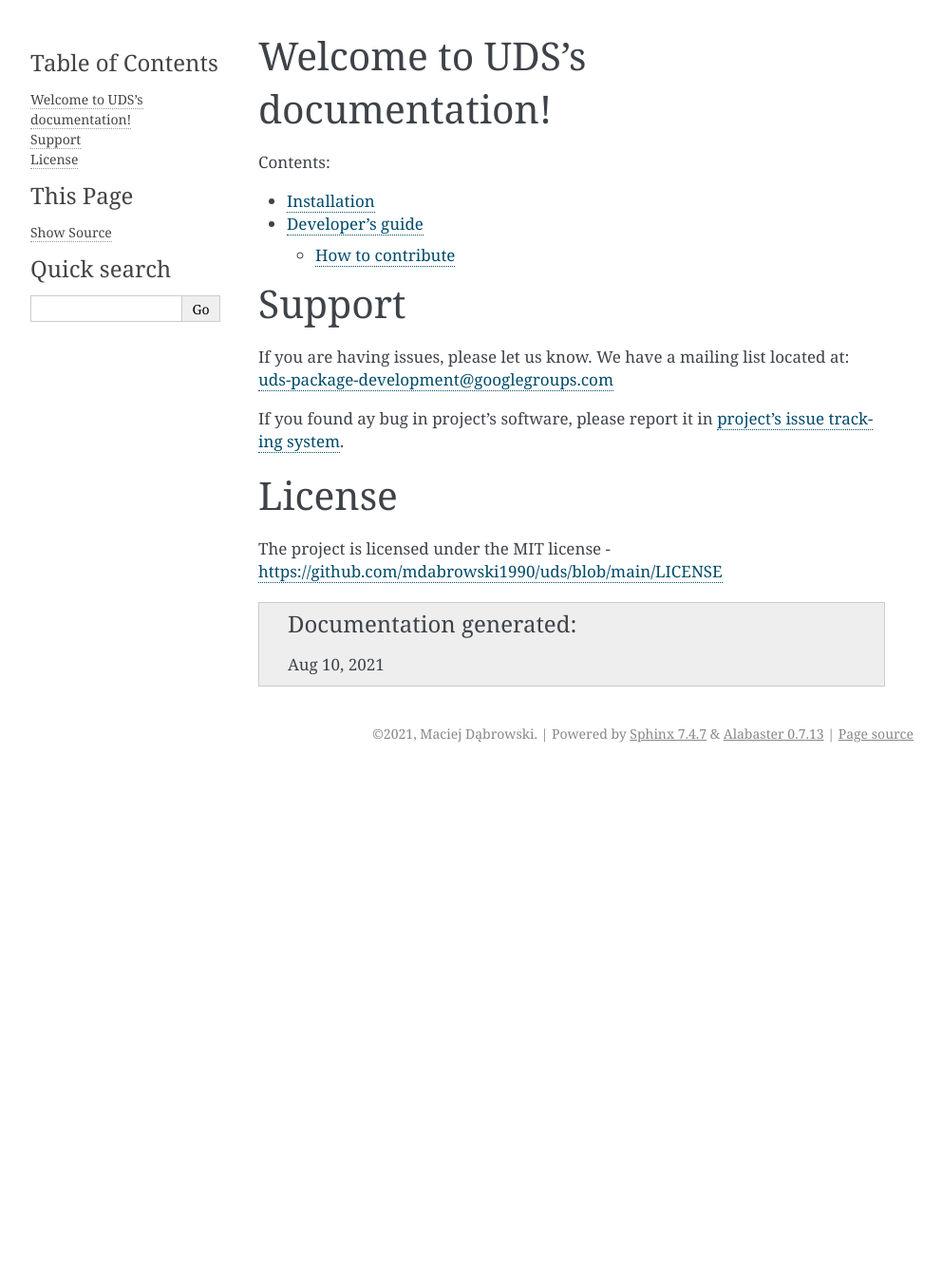
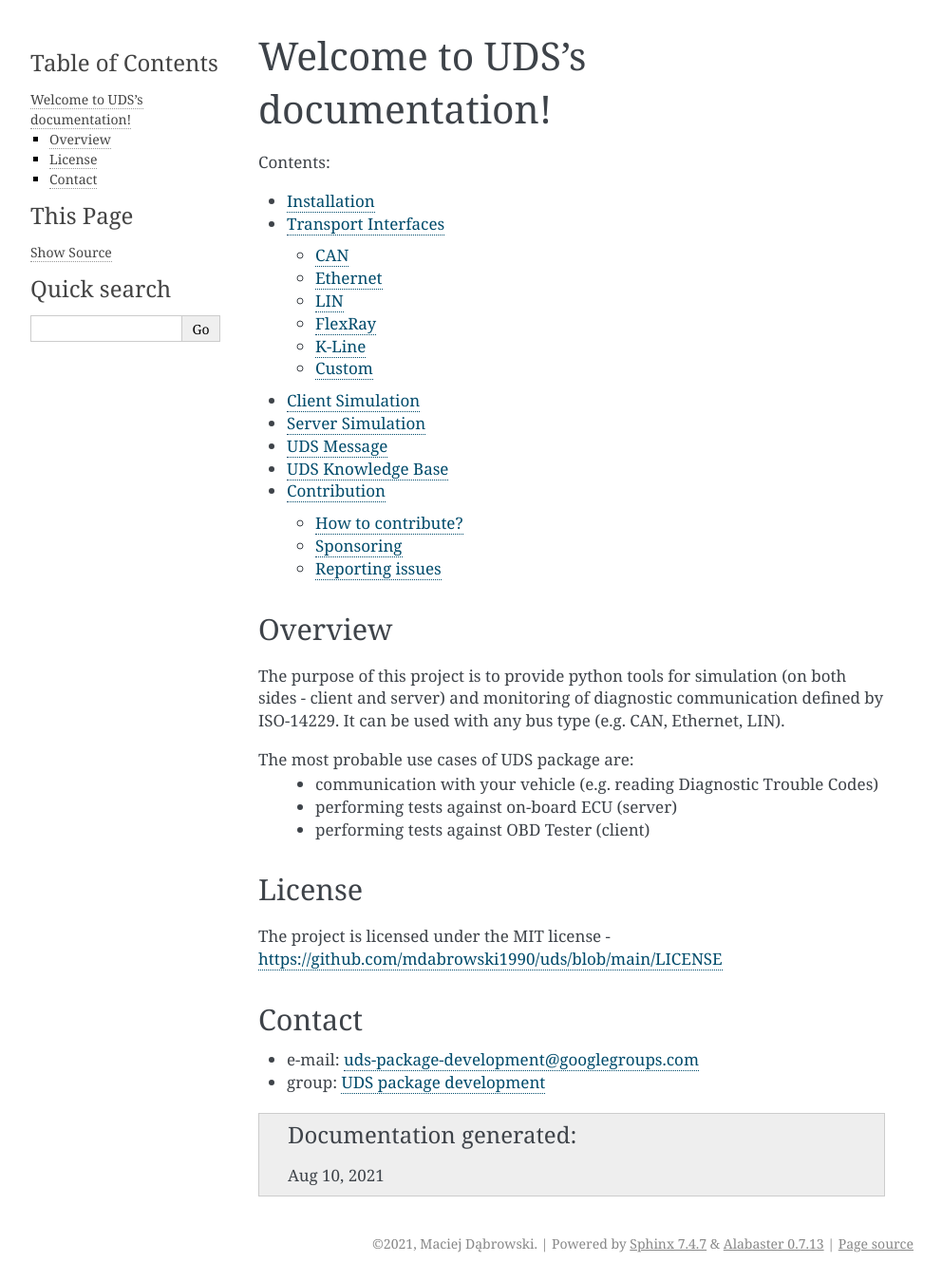
Before and after one commit to mdabrowski1990/uds, a Sphinx documentation site: the page built from docs/source/index.rst, in a window 1280 px wide. Shown: the whole page at 95% size, without its empty margins (148-1140 px from the left). Built offline with Sphinx 7.4.7, drawn with Linux system fonts in a browser that asks for light colours; before the commit the page ends 900 px from its top, so only the background shows below that.

Commit message:
skeleton of docs
Skeleton of sphinx docs

```diff
--- a/README.rst
+++ b/README.rst
@@ -27,7 +27,7 @@ It supports different communication buses on both communication sides (client an
 
 
 Documentation
-=============
+-------------
 | For users:
 | - User documentation on `ReadTheDocs <https://uds.readthedocs.io/en/latest/>`_
 | - User documentation on `GitHub Pages <https://mdabrowski1990.github.io/uds/>`_
@@ -39,7 +39,7 @@ Documentation
 
 
 Contact
-=======
+-------
 - e-mail: uds-package-development@googlegroups.com
 - group: `UDS package development <https://groups.google.com/g/uds-package-development/about>`_
 
--- /dev/null
+++ b/docs/source/client_simulation.rst
@@ -0,0 +1,3 @@
+Client Simulation
+=================
+NOT IMPLEMENTED YET
--- a/docs/source/development.rst
+++ /dev/null
@@ -1,6 +0,0 @@
-Developer's guide
-=================
-
-How to contribute
------------------
-If you want to be a contributor, please visit `UDS project page <https://github.com/mdabrowski1990/uds>`_ and read `CONTRIBUTING.md <https://github.com/mdabrowski1990/uds/blob/main/CONTRIBUTING.md>`_ file.
--- a/docs/source/index.rst
+++ b/docs/source/index.rst
@@ -5,20 +5,34 @@ Welcome to UDS's documentation!
    :caption: Contents:
 
    installation
-   development
+   transport
+   client_simulation
+   server_simulation
+   uds_message
+   uds_knowledge_base
+   contribution
 
 
-Support
-=======
-If you are having issues, please let us know.
-We have a mailing list located at: uds-package-development@googlegroups.com
+Overview
+--------
+The purpose of this project is to provide python tools for simulation (on both sides - client and server) and monitoring of diagnostic communication defined
+by ISO-14229. It can be used with any bus type (e.g. CAN, Ethernet, LIN).
 
-If you found ay bug in project's software, please report it in `project's issue tracking system <https://github.com/mdabrowski1990/uds/issues>`_.
+The most probable use cases of UDS package are:
+ - communication with your vehicle (e.g. reading Diagnostic Trouble Codes)
+ - performing tests against on-board ECU (server)
+ - performing tests against OBD Tester (client)
 
 
 License
-=======
+-------
 The project is licensed under the MIT license - https://github.com/mdabrowski1990/uds/blob/main/LICENSE
+
+
+Contact
+-------
+- e-mail: uds-package-development@googlegroups.com
+- group: `UDS package development <https://groups.google.com/g/uds-package-development/about>`_
 
 
 .. admonition:: Documentation generated
--- a/docs/source/installation.rst
+++ b/docs/source/installation.rst
@@ -1,3 +1,4 @@
 Installation
 ============
-So far there are no information about the installation as the package is not published on PyPI at the moment.
+This chapter will be updates after the package is published on PyPI.
+At the moment, the only option to get the code is to download it from https://github.com/mdabrowski1990/uds.
--- /dev/null
+++ b/docs/source/server_simulation.rst
@@ -0,0 +1,3 @@
+Server Simulation
+=================
+NOT IMPLEMENTED YET
--- /dev/null
+++ b/docs/source/uds_knowledge_base.rst
@@ -0,0 +1,3 @@
+UDS Knowledge Base
+==================
+TODO
--- /dev/null
+++ b/docs/source/uds_message.rst
@@ -0,0 +1,3 @@
+UDS Message
+===========
+TODO
```
Also changed, not shown: docs/source/contribution.rst (added, +19 -0 lines), docs/source/transport.rst (added, +36 -0 lines).
